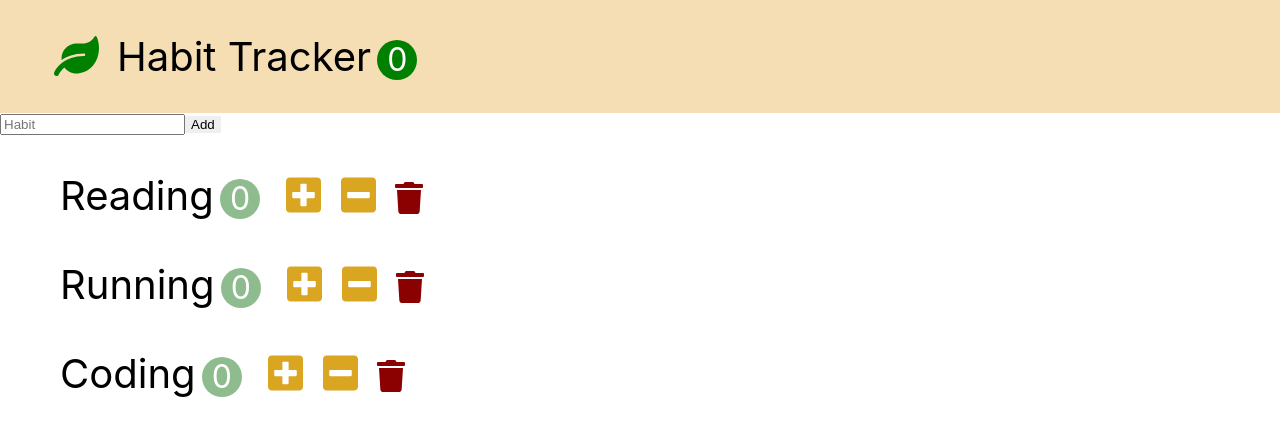
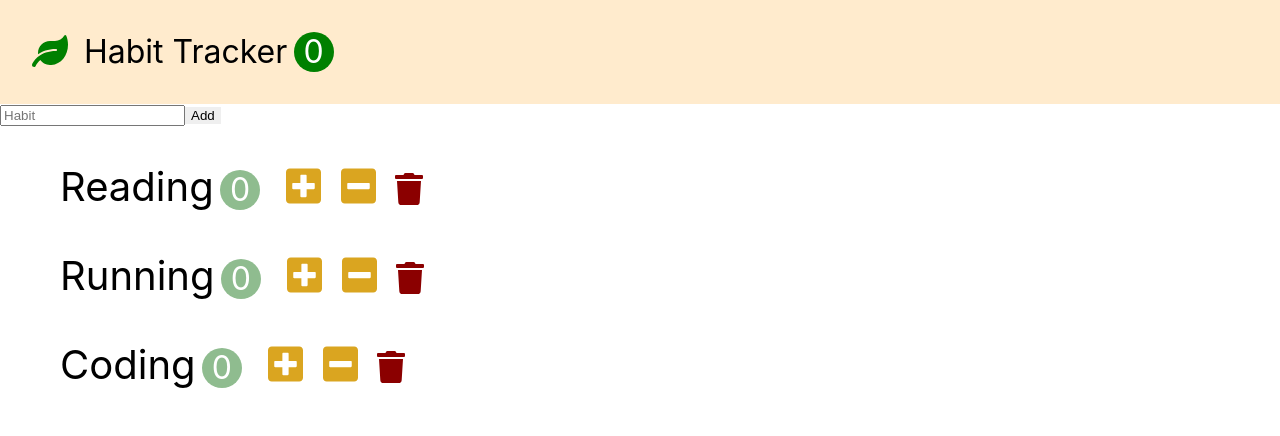
Before and after one commit to wan8234/habit-tracker, a React (Create React App) app: page / in a window 1280 px wide. Shown: the top 436 px of the page. Built offline with nearby package versions, Linux system fonts and the light colour scheme.

Commit message:
make navbar with academy

```diff
--- a/src/App.css
+++ b/src/App.css
@@ -1,7 +1,35 @@
+* {
+    box-sizing: border-box;
+}
+
 button {
     outline: none;
     border: 0;
     cursor: pointer;
+}
+
+.navbar {
+    font-size: 2rem;
+    padding: 1em;
+    background-color: blanchedalmond;
+}
+
+.navbar-logo {
+    color: green;
+    margin-right: 0.5em;
+}
+
+.navbar-count {
+    display: inline-block;
+    text-align: center;
+    font-size: 2rem;
+    width: 2.5rem;
+    height: 2.5rem;
+    line-height: 2.5rem;
+    margin-left: 0.2em;
+    background-color: green;
+    color: white;
+    border-radius: 50%;
 }
 
 .habit {
@@ -43,25 +71,3 @@ button {
     font-size: 2rem;
     color: darkred;
 }
-
-.navbar {
-    background-color: wheat;
-    padding-top: 2rem;
-    padding-bottom: 2rem;
-    padding-left: 3rem;
-}
-
-.logo-leaf {
-    font-size: 2.5rem;
-    margin-right: 0.3em;
-    color: green;
-    background-color: transparent;
-}
-
-.habit-tracker {
-    font-size: 2.5rem;
-}
-
-.habit-navbar-count {
-    background-color: green;
-}
--- a/src/app.jsx
+++ b/src/app.jsx
@@ -2,7 +2,7 @@ import React, { Component } from "react";
 import "./app.css";
 import Habits from "./components/habits";
 import Navbar from "./components/navbar";
-import Add from "./components/add";
+import Add from "./components/habitAddForm";
 
 class App extends Component {
     state = {
@@ -23,20 +23,12 @@ class App extends Component {
     handleDecrement = (habit) => {
         const habits = [...this.state.habits];
         const index = habits.indexOf(habit);
-        // habits[index].count <= 0
-        //   ? (habits[index].count = 0)
-        //   : habits[index].count--;
         const count = habits[index].count - 1;
         habits[index].count = count < 0 ? 0 : count;
         this.setState({ habits });
     };
 
     handleDelete = (habit) => {
-        // const habits = [...this.state.habits];
-        // const index = habits.indexOf(habit);
-        // habits.pop(index);
-        // this.setState({ habits });
-
         const habits = this.state.habits.filter((item) => item.id !== habit.id);
         this.setState({ habits });
     };
@@ -44,7 +36,13 @@ class App extends Component {
     render() {
         return (
             <>
-                <Navbar habits={this.state.habits} />
+                <Navbar
+                    totalCount={
+                        this.state.habits.filter((item) => item.count > 0)
+                            .length
+                    }
+                    habits={this.state.habits}
+                />
                 <Add habits={this.state.habits} />
                 <Habits
                     habits={this.state.habits}
--- a/src/components/add.jsx
+++ /dev/null
@@ -1,19 +0,0 @@
-import React, { Component } from "react";
-
-class Add extends Component {
-    saveInput = () => {
-        var act = document.getElementById("inputHabit").value;
-        act = null;
-    };
-
-    render() {
-        return (
-            <div>
-                <input type="text" id="inputHabit" placeholder="Habit"></input>
-                <button onClick={this.saveInput}>Add</button>
-            </div>
-        );
-    }
-}
-
-export default Add;
--- /dev/null
+++ b/src/components/habitAddForm.jsx
@@ -0,0 +1,14 @@
+import React, { Component } from "react";
+
+class HabitAddForm extends Component {
+    render() {
+        return (
+            <form className="add-form">
+                <input type="text" className="add-input" placeholder="Habit" />
+                <button className="add-button">Add</button>
+            </form>
+        );
+    }
+}
+
+export default HabitAddForm;
--- a/src/components/habits.jsx
+++ b/src/components/habits.jsx
@@ -2,29 +2,16 @@ import React, { Component } from "react";
 import Habit from "./habit";
 
 class Habits extends Component {
-    handleIncrement = (habit) => {
-        this.props.onIncrement(habit);
-    };
-
-    handleDecrement = (habit) => {
-        this.props.onDecrement(habit);
-    };
-
-    handleDelete = (habit) => {
-        this.props.onDelete(habit);
-    };
-
     render() {
-        const habits = this.props.habits;
         return (
             <ul>
-                {habits.map((habit) => (
+                {this.props.habits.map((habit) => (
                     <Habit
                         key={habit.id}
                         habit={habit}
-                        onIncrement={this.handleIncrement}
-                        onDecrement={this.handleDecrement}
-                        onDelete={this.handleDelete}
+                        onIncrement={this.props.onIncrement}
+                        onDecrement={this.props.onDecrement}
+                        onDelete={this.props.onDelete}
                     />
                 ))}
             </ul>
--- a/src/components/navbar.jsx
+++ b/src/components/navbar.jsx
@@ -2,20 +2,12 @@ import React, { Component } from "react";
 
 class Navbar extends Component {
     render() {
-        const habits = this.props.habits;
-        var sum = 0;
-        habits.forEach((item) => {
-            sum += item.count;
-        });
-
         return (
-            <div className="navbar">
-                <button className="logo-leaf">
-                    <i className="fas fa-leaf"></i>
-                </button>
-                <span className="habit-tracker">Habit Tracker</span>
-                <span className="habit-count habit-navbar-count">{sum}</span>
-            </div>
+            <nav className="navbar">
+                <i className="navbar-logo fas fa-leaf"></i>
+                <span>Habit Tracker</span>
+                <span className="navbar-count">{this.props.totalCount}</span>
+            </nav>
         );
     }
 }
```
